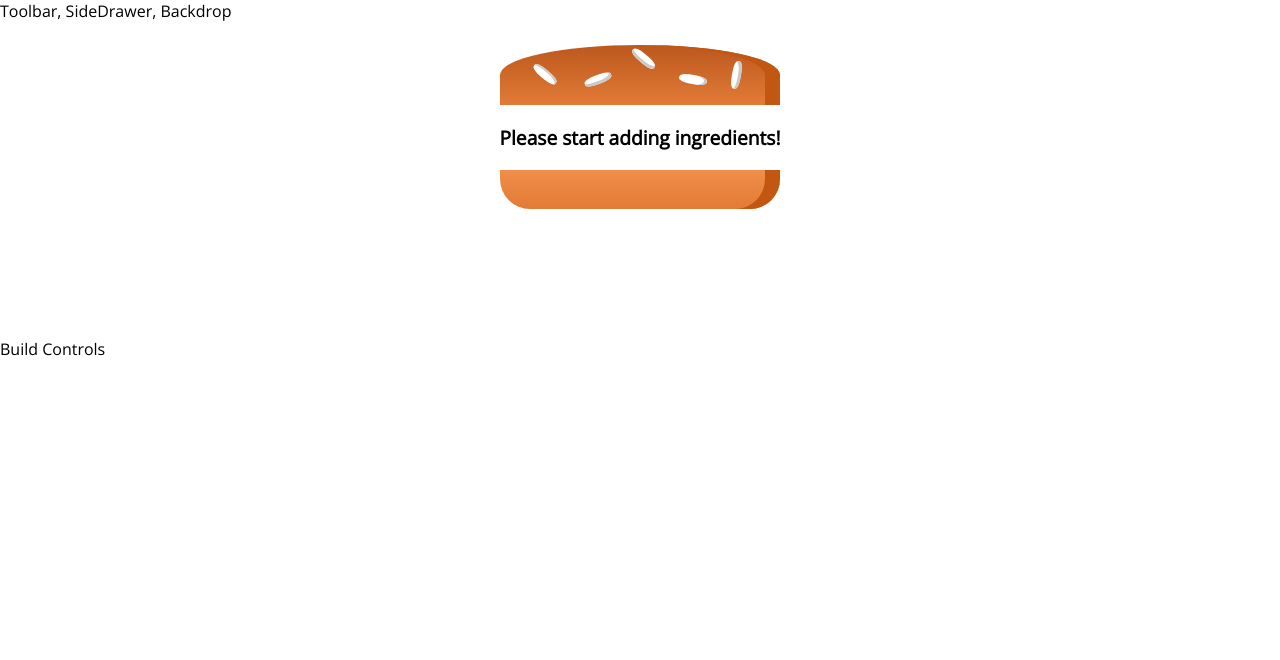
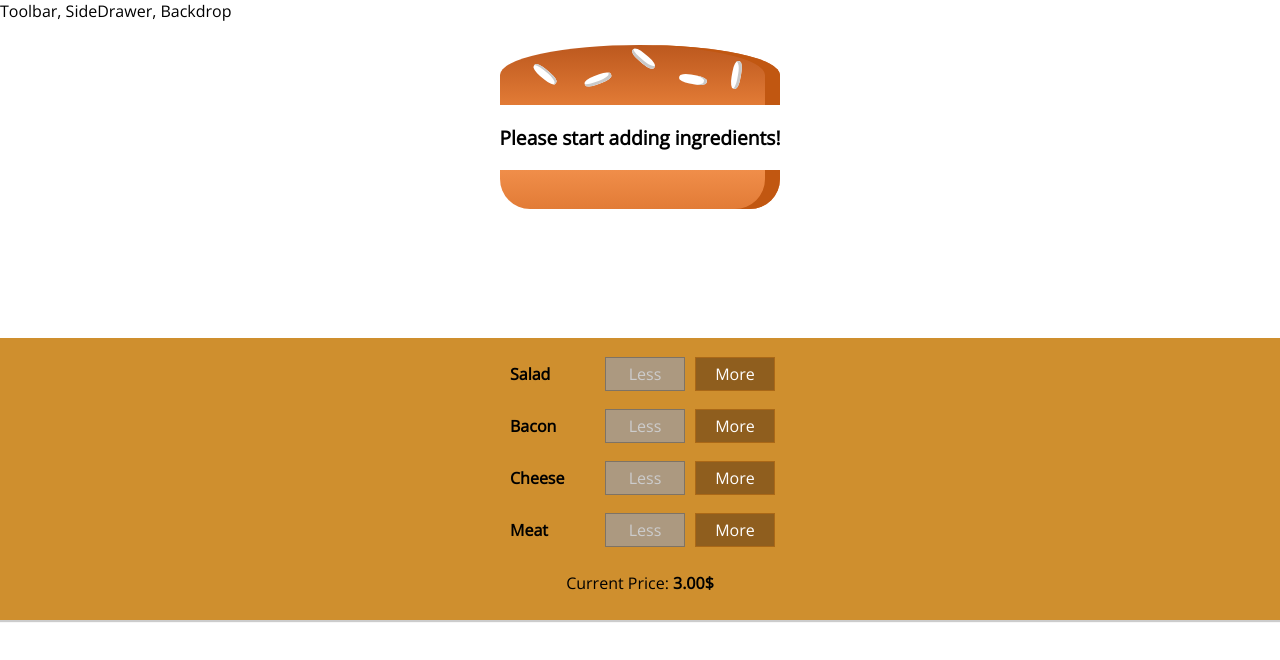
Before and after one commit to RobertStoyanov0210/Burger-Builder, a React app: page / in a window 1280 px wide. Shown: the top 660 px of the page. Built offline with nearby package versions, Linux system fonts and the light colour scheme.

Commit message:
Added functionality to the btns and added price.

```diff
--- /dev/null
+++ b/src/components/Burger/BuildControls/BuildControl/BuildControl.css
@@ -0,0 +1,58 @@
+.BuildControl {
+  display: flex;
+  justify-content: space-between;
+  align-items: center;
+  margin: 5px 0;
+}
+
+.BuildControl button {
+  display: block;
+  font: inherit;
+  padding: 5px;
+  margin: 0 5px;
+  width: 80px;
+  border: 1px solid #aa6817;
+  cursor: pointer;
+  outline: none;
+}
+
+.BuildControl button:disabled {
+  background-color: #ac9980;
+  border: 1px solid #7e7365;
+  color: #ccc;
+  cursor: default;
+}
+
+.BuildControl button:hover:disabled {
+  background-color: #ac9980;
+  color: #ccc;
+  cursor: not-allowed;
+}
+
+.Label {
+  padding: 10px;
+  font-weight: bold;
+  width: 80px;
+}
+
+.BuildControl .Less {
+  background-color: #d39952;
+  color: white;
+}
+
+.BuildControl .More {
+  background-color: #8f5e1e;
+  color: white;
+}
+
+.BuildControl .Less:hover,
+.BuildControl .Less:active {
+  background-color: #daa972;
+  color: white;
+}
+
+.BuildControl .More:hover,
+.BuildControl .More:active {
+  background-color: #99703f;
+  color: white;
+}
--- /dev/null
+++ b/src/components/Burger/BuildControls/BuildControl/BuildControl.js
@@ -0,0 +1,20 @@
+import React from "react";
+import classes from "./BuildControl.css";
+
+const buildControl = (props) => (
+  <div className={classes.BuildControl}>
+    <div className={classes.Label}>{props.label}</div>
+    <button
+      className={classes.Less}
+      onClick={props.removed}
+      disabled={props.disabled}
+    >
+      Less
+    </button>
+    <button className={classes.More} onClick={props.added}>
+      More
+    </button>
+  </div>
+);
+
+export default buildControl;
--- /dev/null
+++ b/src/components/Burger/BuildControls/BuildControls.css
@@ -0,0 +1,10 @@
+.BuildControls {
+  width: 100%;
+  background-color: #cf8f2e;
+  display: flex;
+  flex-flow: column;
+  align-items: center;
+  box-shadow: 0 2px 1px #ccc;
+  margin: auto;
+  padding: 10px 0;
+}
--- /dev/null
+++ b/src/components/Burger/BuildControls/BuildControls.js
@@ -0,0 +1,29 @@
+import React from "react";
+import classes from "./BuildControls.css";
+import BuildControl from "./BuildControl/BuildControl";
+
+const controls = [
+  { label: "Salad", type: "salad" },
+  { label: "Bacon", type: "bacon" },
+  { label: "Cheese", type: "cheese" },
+  { label: "Meat", type: "meat" },
+];
+
+const buildControls = (props) => (
+  <div className={classes.BuildControls}>
+    {controls.map((ctrl) => (
+      <BuildControl
+        key={ctrl.label}
+        label={ctrl.label}
+        added={() => props.ingredientAdded(ctrl.type)}
+        removed={() => props.ingredientRemoved(ctrl.type)}
+        disabled={props.disabled[ctrl.type]}
+      />
+    ))}
+    <p>
+      Current Price: <strong>{props.price.toFixed(2)}$</strong>
+    </p>
+  </div>
+);
+
+export default buildControls;
--- a/src/containers/BurgerBuilder/BurgerBuilder.js
+++ b/src/containers/BurgerBuilder/BurgerBuilder.js
@@ -2,6 +2,14 @@
 
 import Auxiliary from "../../hoc/Auxiliary";
 import Burger from "../../components/Burger/Burger";
+import BuildControls from "../../components/Burger/BuildControls/BuildControls";
+
+const INGREDIENT_PRICES = {
+  salad: 0.9,
+  cheese: 0.7,
+  meat: 1.4,
+  bacon: 1,
+};
 
 class BurgerBuilder extends Component {
   // constructor(props){
@@ -15,12 +23,52 @@
       cheese: 0,
       meat: 0,
     },
+    totalPrice: 3,
   };
+  addIngredientHandler = (type) => {
+    const oldCount = this.state.ingredients[type];
+    const updatedCount = oldCount + 1;
+    const updatedIngredients = {
+      ...this.state.ingredients,
+    };
+    updatedIngredients[type] = updatedCount;
+    const priceAddition = INGREDIENT_PRICES[type];
+    const oldPrice = this.state.totalPrice;
+    const newPrice = oldPrice + priceAddition;
+    this.setState({ totalPrice: newPrice, ingredients: updatedIngredients });
+  };
+  removeIngredientHandler = (type) => {
+    const oldCount = this.state.ingredients[type];
+    if (oldCount <= 0) return; // you can't remove unexisting ingredient
+    const updatedCount = oldCount - 1;
+    const updatedIngredients = {
+      ...this.state.ingredients,
+    };
+    updatedIngredients[type] = updatedCount;
+    const priceDeduction = INGREDIENT_PRICES[type];
+    const oldPrice = this.state.totalPrice;
+    const newPrice = oldPrice - priceDeduction;
+    this.setState({ totalPrice: newPrice, ingredients: updatedIngredients });
+  };
+
   render() {
+    // logic for disabling 'less' btn
+    const disabledInfo = {
+      ...this.state.ingredients,
+    };
+    for (let key in disabledInfo) {
+      // {salad: true, meat: false ...}
+      disabledInfo[key] = disabledInfo[key] <= 0;
+    }
     return (
       <Auxiliary>
         <Burger ingredients={this.state.ingredients} />
-        <div>Build Controls</div>
+        <BuildControls
+          ingredientAdded={this.addIngredientHandler}
+          ingredientRemoved={this.removeIngredientHandler}
+          disabled={disabledInfo}
+          price={this.state.totalPrice}
+        />
       </Auxiliary>
     );
   }
```
